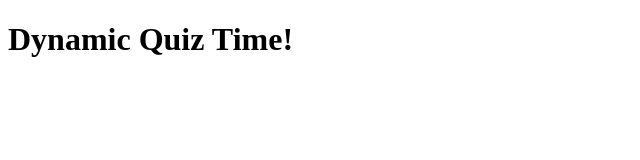
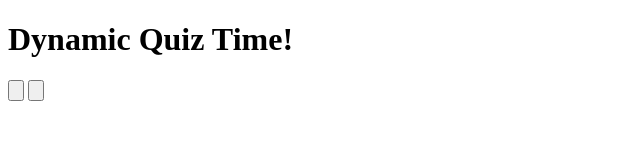
Before and after one commit to Ntropish/DynamicQuiz, a plain HTML site: page index.html in a window 1280 px wide. Shown: the full height of the page, 0-640 px from the left. Drawn offline with Linux system fonts and the light colour scheme.

Commit message:
added sub-heading div added button containing div

```diff
--- a/index.html
+++ b/index.html
@@ -13,11 +13,17 @@
 </div>
 
 <div id="content">
+    <div id="sub-heading"></div>
     <div id="question-disp">
         <h3 id="question-text"></h3>
         <ul id="answers"></ul>
     </div>
     <div id="message"></div>
+    <div>
+        <input type="button" id="forward">
+        <input type="button" id="backward">
+    </div>
+
 </div>
 
 </body>
```
